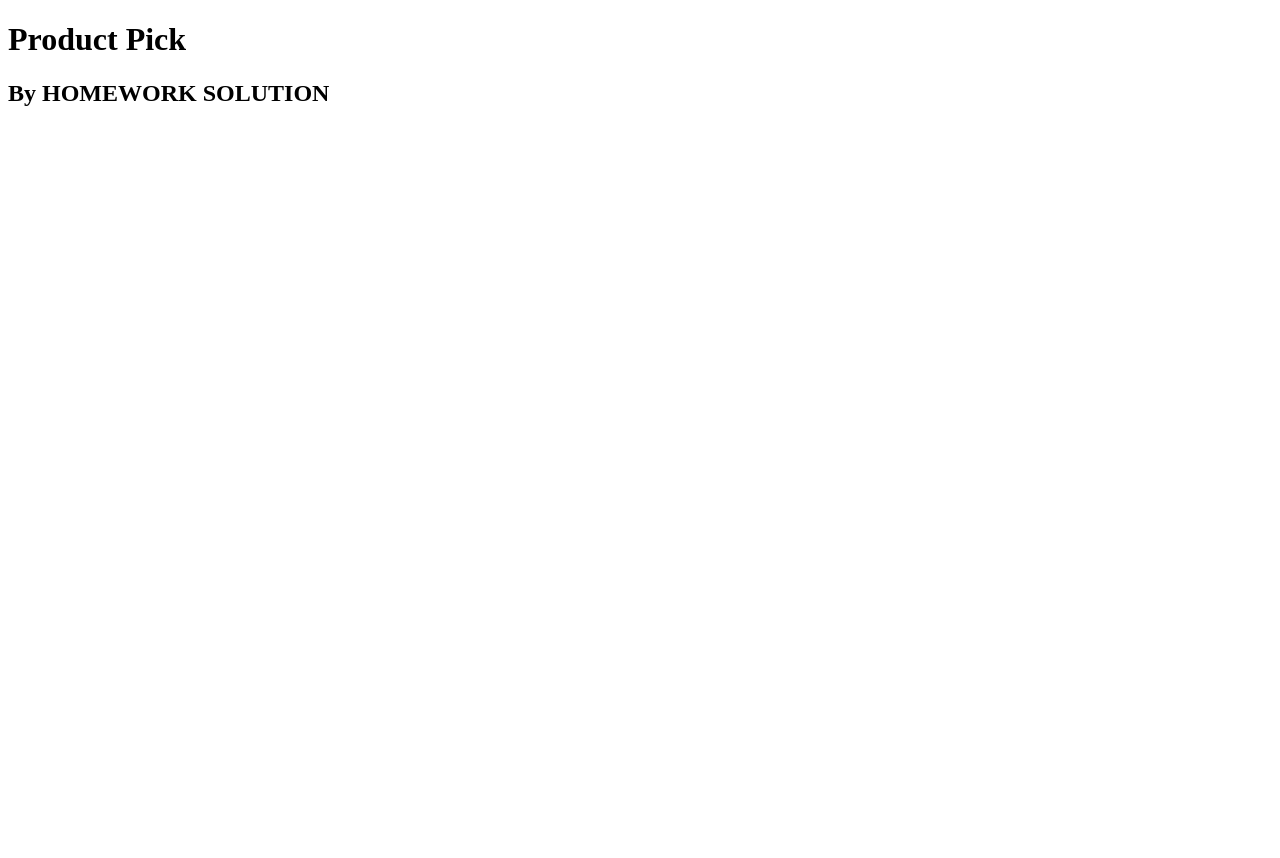
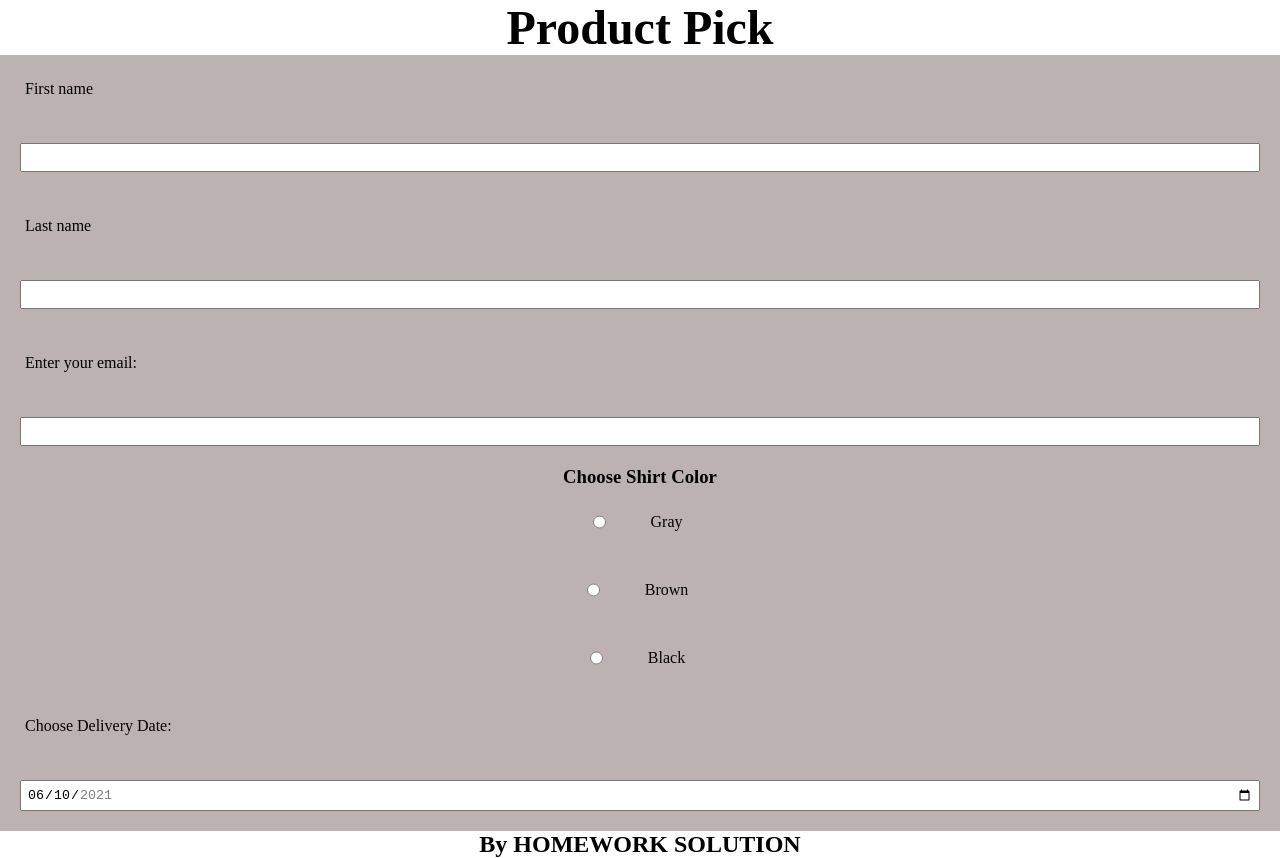
Before and after one commit to CodeYourFuture/HTML-CSS-Challenges, a plain HTML site: page Form-Controls/index.html in a window 1280 px wide. Before the commit the page ends 800 px from the top, so only its background shows below. Drawn offline with Linux system fonts and the light colour scheme.

Commit message:
form skeleton

```diff
--- a/Form-Controls/index.html
+++ b/Form-Controls/index.html
@@ -1,5 +1,6 @@
 <!DOCTYPE html>
 <html lang="en">
+
 <head>
   <meta charset="utf-8">
   <meta http-equiv="X-UA-Compatible" content="IE=edge">
@@ -8,15 +9,57 @@
   <meta name="viewport" content="width=device-width, initial-scale=1">
   <link rel="stylesheet" href="styles.css">
 </head>
+
 <body>
   <header>
     <h1>Product Pick</h1>
   </header>
   <main>
-  <form>
-    <!-- write your html here-->
-    <!-- try writing out the requirements first-->
-  </form>
+    <form>
+      <!-- write your html here-->
+      <!-- try writing out the requirements first-->
+
+
+           <label class="form-label" for="first-name-2">First name</label>
+        <input class="form-control" id="first-name-2" name="first-name-2" type="text">
+
+        <label class="form-label" for="last-name-2">Last name</label>
+        <input class="form-control" id="last-name-2" name="last-name-2" type="text">
+
+
+      <label for="email">Enter your email:</label>
+
+      <input type="email" id="email" pattern=".+@globex.com" size="30" required>
+
+        <!-- <fieldset>
+
+          <legend>
+
+          </legend> -->
+ <h3 class="heading-medium">Choose Shirt Color</h3>
+          <div class="multiple-choice">
+            <input id="radio-1" type="radio" name="radio-group" value="Northern Ireland">
+            <label for="radio-1">Gray</label>
+          </div>
+          <div class="multiple-choice">
+            <input id="radio-2" type="radio" name="radio-group" value="Isle of Man or the Channel Islands">
+            <label for="radio-2">Brown</label>
+          </div>
+
+          <div class="multiple-choice">
+            <input id="radio-3" type="radio" name="radio-group" value="I am a British citizen living abroad">
+            <label for="radio-3">Black</label>
+          </div>
+
+        <!-- </fieldset> -->
+
+
+      <label for="start">Choose Delivery Date:</label>
+
+      <input type="date" id="start" name="trip-start" value="2021-06-10" min="2021-06-10" max="2021-07-10">
+
+
+    </form>
 
   </main>
   <footer>
--- a/Form-Controls/styles.css
+++ b/Form-Controls/styles.css
@@ -0,0 +1,37 @@
+*{
+margin:auto;
+    box-sizing: border-box;
+}
+main{
+font-size:1rem;
+    width:100%;
+    background-color:rgb(189, 178, 178);
+margin:auto;
+}
+body{
+    margin:auto;
+
+}
+header,footer{
+
+    text-align:center;
+}
+input,label{
+padding:5px;
+    margin:20px;
+}
+h1{
+    font-size:3rem;
+}
+form{
+
+    display:flex;
+    flex-direction: column;
+    flex-shrink: inherit;
+}
+.multiple-choice,fieldset{
+
+    display:flex;
+    flex-direction: row;
+    flex-shrink: inherit;
+}
```
